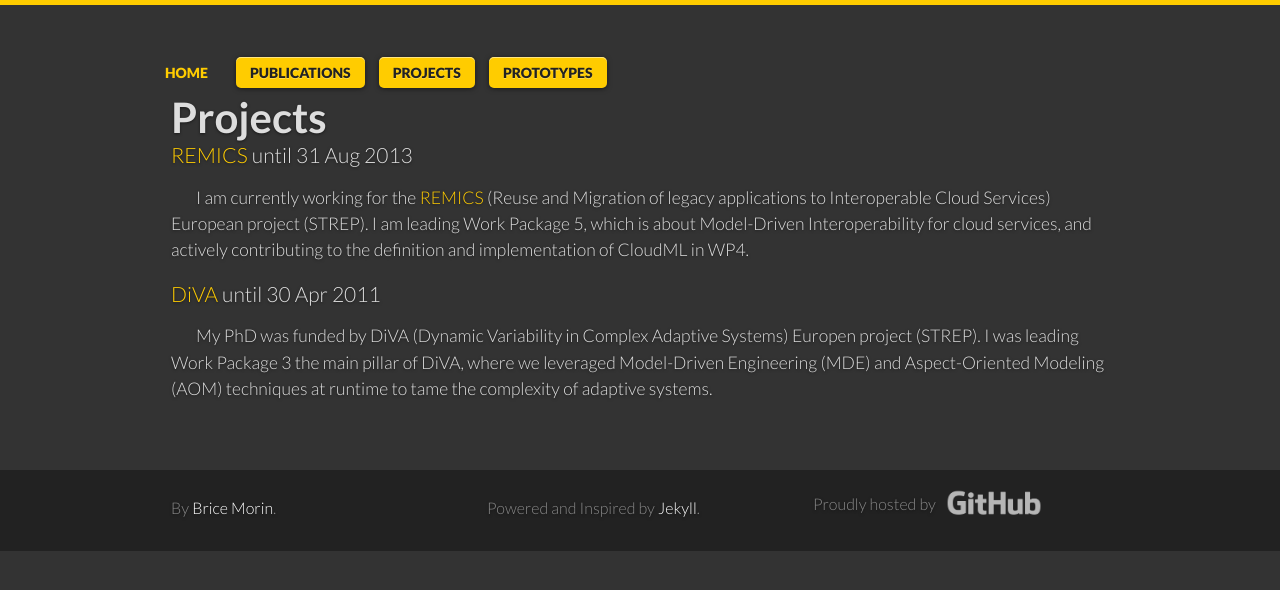
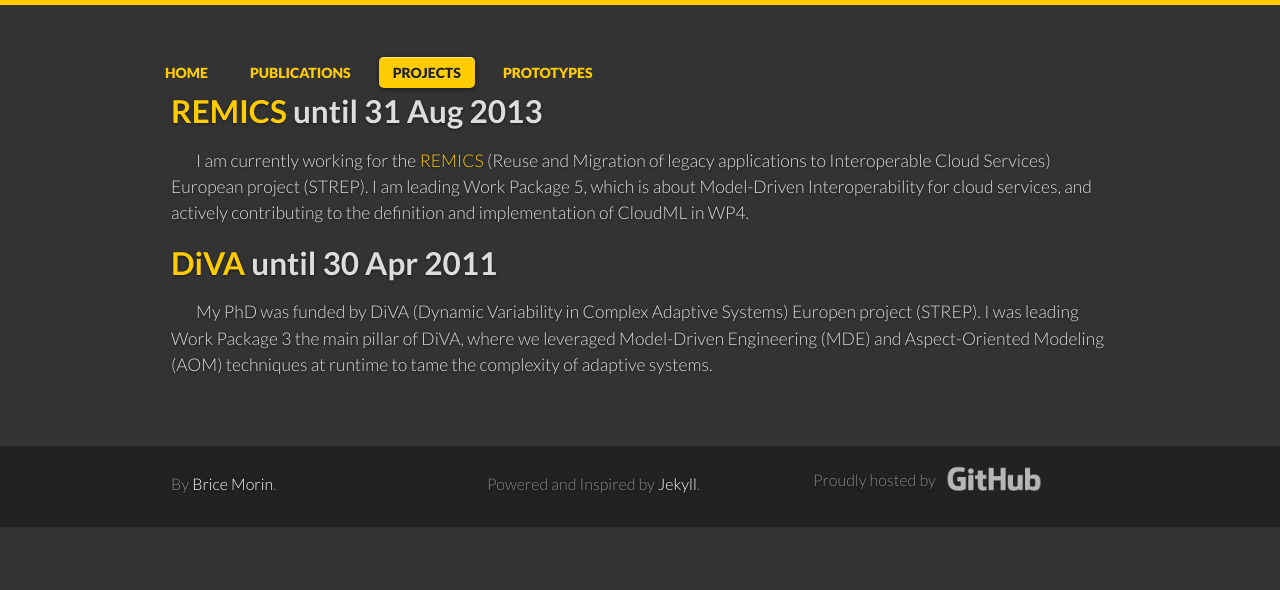
Before and after one commit to brice-morin/brice-morin.github.io, a Jekyll site: the page built from projects/index.html, in a window 1280 px wide. Shown: the top 590 px of the page. Built offline with Jekyll 4.4.1, drawn with Linux system fonts in a browser that asks for light colours; some web fonts are replaced.

Commit message:
fix navigation bug

```diff
--- a/_includes/primary-nav-items.html
+++ b/_includes/primary-nav-items.html
@@ -2,13 +2,13 @@
   <li class="{% if page.overview %}current{% endif %}">
     <a href="{{ site.url }}/">Home</a>
   </li>
-  <li class="{% unless page.overview %}current{% endunless %}">
+  <li class="{% if page.title contains "publications" %}current{% endif %}">
     <a href="{{ site.url }}/papers">Publi<span class="show-on-mobiles">s</span><span class="hide-on-mobiles">cations</span></a>
   </li>
-  <li class="{% unless page.overview %}current{% endunless %}">
+  <li class="{% if page.title contains "projects" %}current{% endif %}">
     <a href="{{ site.url }}/projects">Projects</a>
   </li>
-  <li class="{% unless page.overview %}current{% endunless %}">
+  <li class="{% if page.title contains "prototypes" %}current{% endif %}">
     <a href="{{ site.url }}/prototypes">Prototypes</a>
   </li>
 </ul>
--- a/papers/index.html
+++ b/papers/index.html
@@ -7,7 +7,6 @@ title: Brice Morin's publications
   <div class="grid">
     <div class="unit whole center-on-mobiles">
 
-  <h1>Papers</h1>
   {% assign currentYear = "0" %}
   {% for post in site.posts %}
     {% if post.categories contains 'paper' %}
--- a/projects/index.html
+++ b/projects/index.html
@@ -7,9 +7,8 @@ title: Brice Morin's projects
   <div class="grid">
     <div class="unit whole center-on-mobiles">
 
-  <h1>Projects</h1>
   {% for post in site.categories.project %}
-    <a href="{{ post.url }}">{{ post.title }}</a> until {{post.date | date: "%d %b %Y"}}
+    <h2><a href="{{ post.url }}">{{ post.title }}</a> until {{post.date | date: "%d %b %Y"}}</h2>
     <div class="post">
       {{ post.content }}
     </div>
```
